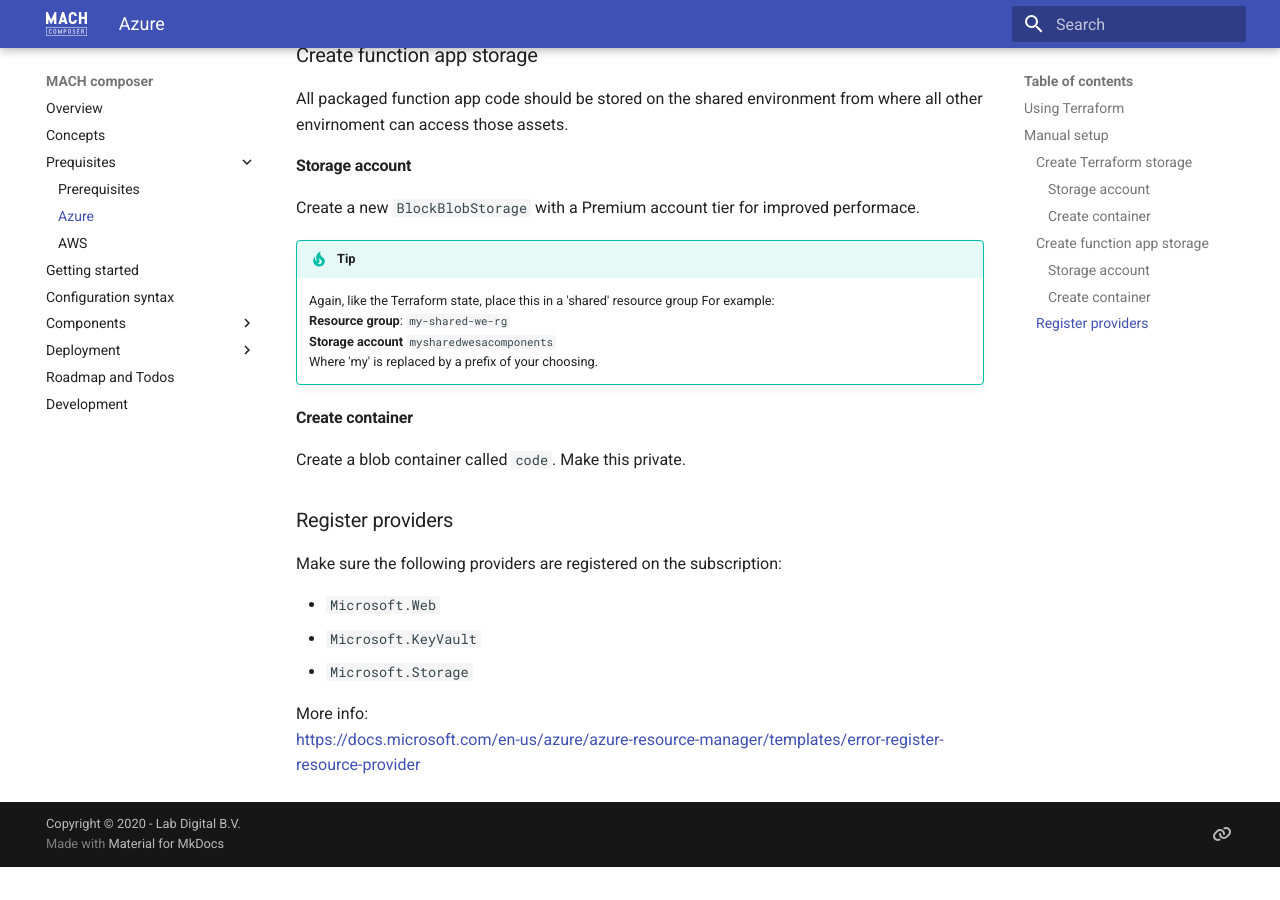
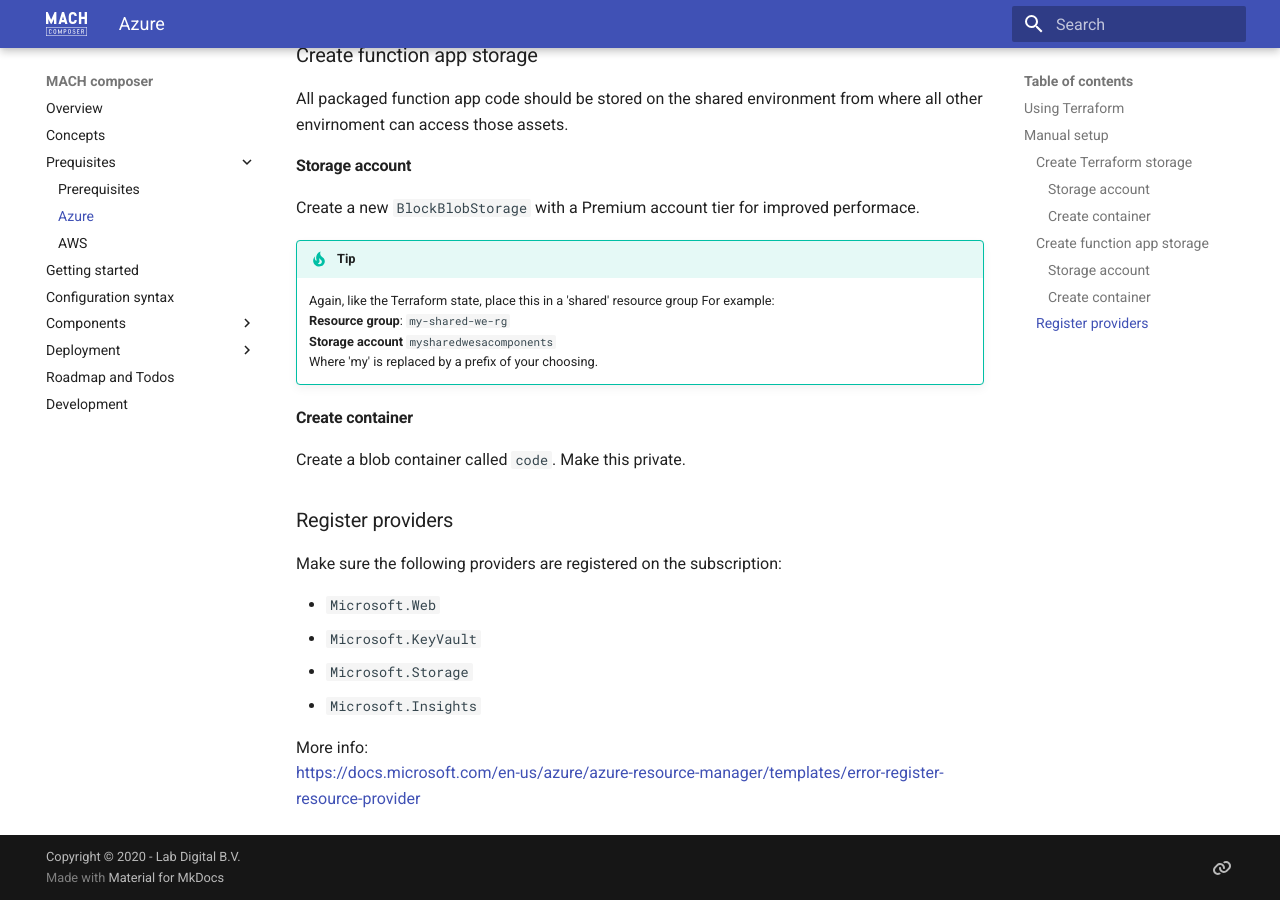
Before and after one commit to mach-composer/mach-composer-cli, an MkDocs documentation site: the page built from docs/src/prerequisites/azure.md, in a window 1280 px wide and 900 px high, scrolled down 2947 px. Built offline with MkDocs 1.6.1 and Material for MkDocs 9.7.7, drawn with Linux system fonts in a browser that asks for light colours; a script that is not in the unit is left out; before the commit the page ends 3814 px from its top, so only the background shows below that.

Commit message:
Add insights to azure preparations

```diff
--- a/docs/src/prerequisites/azure.md
+++ b/docs/src/prerequisites/azure.md
@@ -108,6 +108,7 @@ Make sure the following providers are registered on the subscription:
 - `Microsoft.Web`
 - `Microsoft.KeyVault`
 - `Microsoft.Storage`
+- `Microsoft.Insights`
 
 More info:
 [https://docs.microsoft.com/en-us/azure/azure-resource-manager/templates/error-register-resource-provider](https://docs.microsoft.com/en-us/azure/azure-resource-manager/templates/error-register-resource-provider)
```
